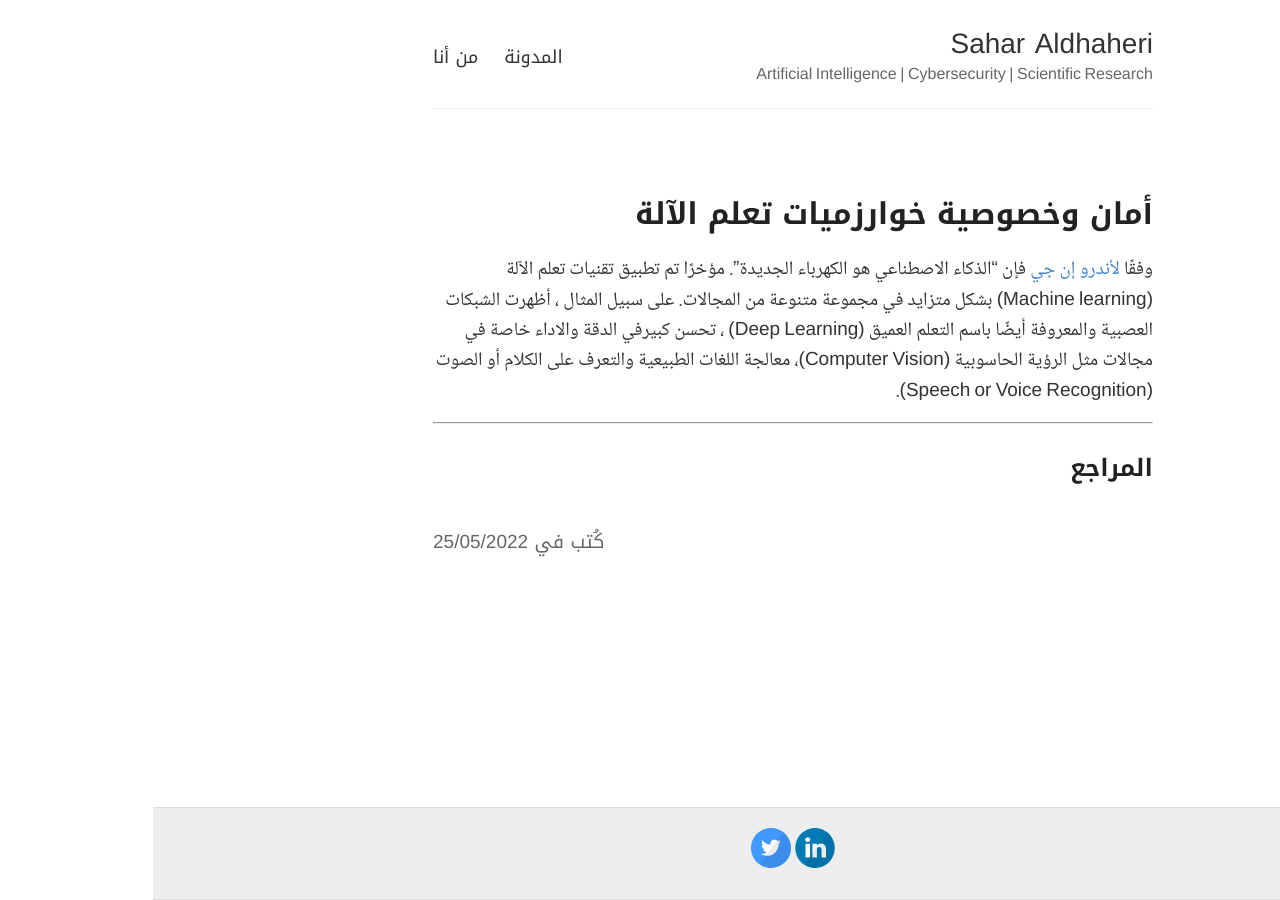
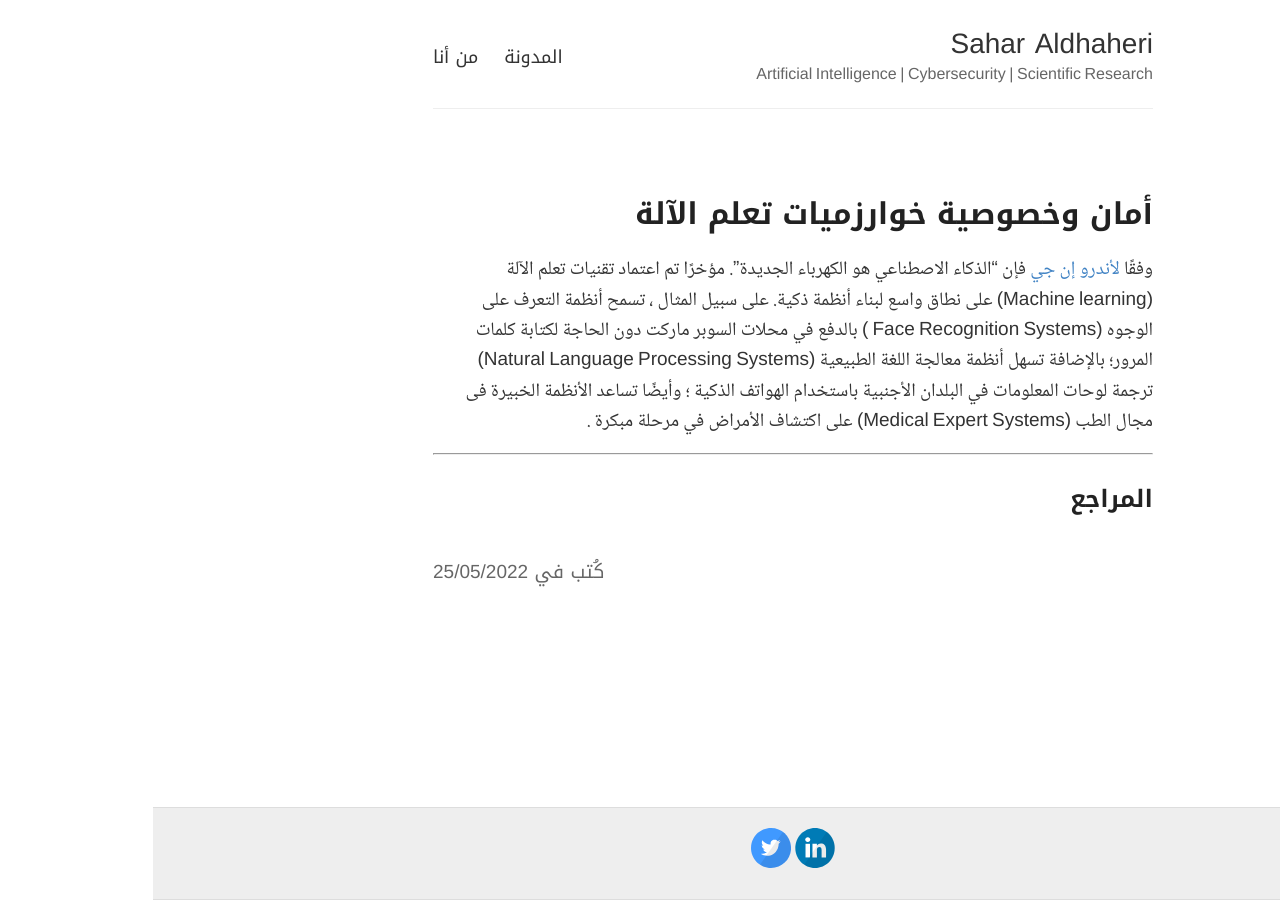
Before and after one commit to sahar119911/AldhaheriS, a Jekyll site: the page built from _posts/2022-5-25-ML-privacy.md, in a window 1280 px wide. Built offline with Jekyll 4.4.1, drawn with Linux system fonts in a browser that asks for light colours.

Commit message:
Update 2022-5-25-ML-privacy.md

```diff
--- a/_posts/2022-5-25-ML-privacy.md
+++ b/_posts/2022-5-25-ML-privacy.md
@@ -5,7 +5,8 @@ icon: "\U0001F453"
 published: true
 ---
 
-وفقًا [لأندرو إن جي](https://en.wikipedia.org/wiki/Andrew_Ng)  فإن "الذكاء الاصطناعي هو الكهرباء الجديدة". مؤخرًا تم تطبيق تقنيات تعلم الآلة (Machine learning) بشكل متزايد في مجموعة متنوعة من المجالات. على سبيل المثال ، أظهرت الشبكات العصبية والمعروفة أيضًا باسم التعلم العميق (Deep Learning) ، تحسن كبيرفي الدقة والاداء خاصة في مجالات مثل الرؤية الحاسوبية (Computer Vision)، معالجة اللغات الطبيعية والتعرف على الكلام أو الصوت (Speech or Voice Recognition).
+وفقًا [لأندرو إن جي](https://en.wikipedia.org/wiki/Andrew_Ng)  فإن "الذكاء الاصطناعي هو الكهرباء الجديدة". مؤخرًا تم اعتماد تقنيات تعلم الآلة (Machine learning) على نطاق واسع لبناء أنظمة ذكية. على سبيل المثال ، تسمح أنظمة التعرف على الوجوه (Face Recognition Systems ) بالدفع في محلات السوبر ماركت دون الحاجة لكتابة كلمات المرور؛ بالإضافة تسهل أنظمة معالجة اللغة الطبيعية (Natural Language Processing Systems) ترجمة لوحات المعلومات في البلدان الأجنبية باستخدام الهواتف الذكية ؛ وأيضًا تساعد الأنظمة الخبيرة فى مجال الطب (Medical Expert Systems) على اكتشاف الأمراض في مرحلة مبكرة .
+
 
 ---
 
```
